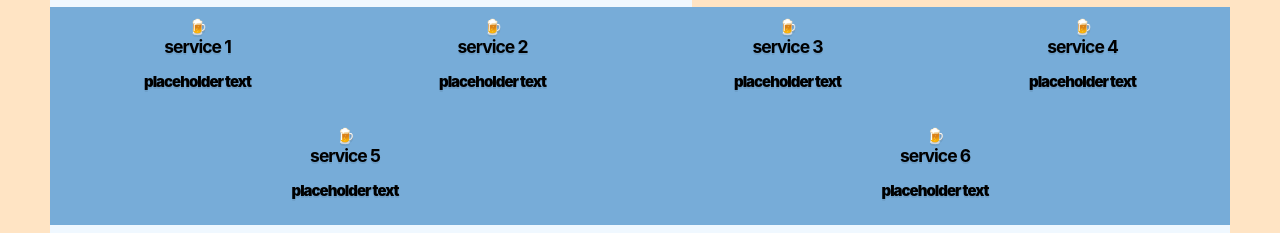
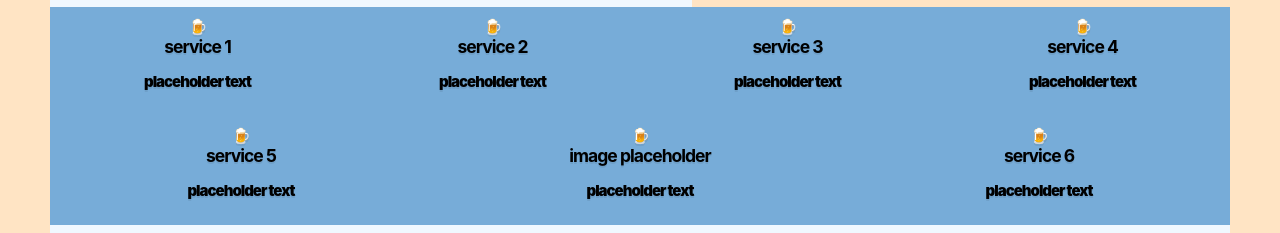
Before and after one commit to jasperrepo/Fraser_mchale_jasper_Project_3-main.zip, a plain HTML site: page .html in a window 1280 px wide. Shown: the part 699-932 px from the top of the page. Drawn offline with Linux system fonts and the light colour scheme.

Commit message:
finished product
yay!

```diff
--- a/css/responsive.css
+++ b/css/responsive.css
@@ -65,7 +65,9 @@ body {
   }
   .about {
     display: grid;
-    grid-template-columns: repeat(auto-fit,minmax(200px,1fr));  }
+    grid-template-areas:
+    "hero hero hero";
+  }
 
 .features{
   display: grid;
@@ -73,6 +75,13 @@ body {
 
 }
 .feature{
+  background-color: rgb(119, 172, 216);
+  padding: 10px;
+  text-align: center;
+  box-shadow: #ffc600;
+
+}
+.feature-special{
   background-color: rgb(119, 172, 216);
   padding: 10px;
   text-align: center;
@@ -147,3 +156,9 @@ body {
     "hero menu"
   }
 }
+
+@media screen and (max-width: 600px) {
+  .feature-special {
+    display: none;
+  }
+}
```
Also changed, not shown: .html.
